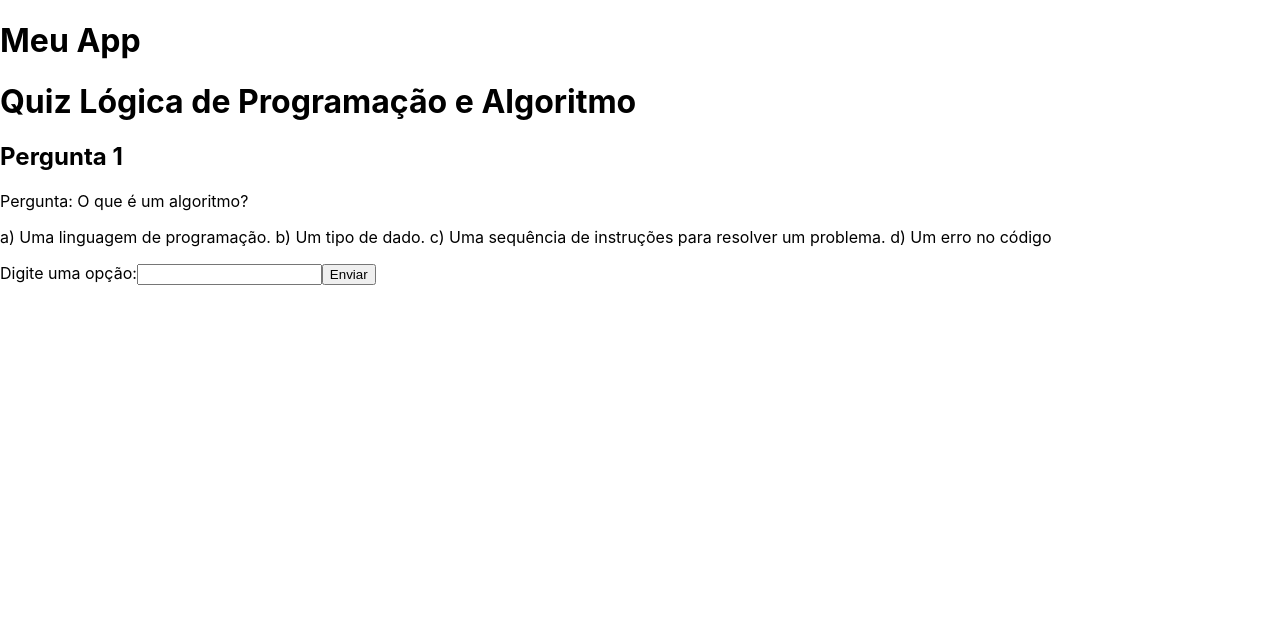
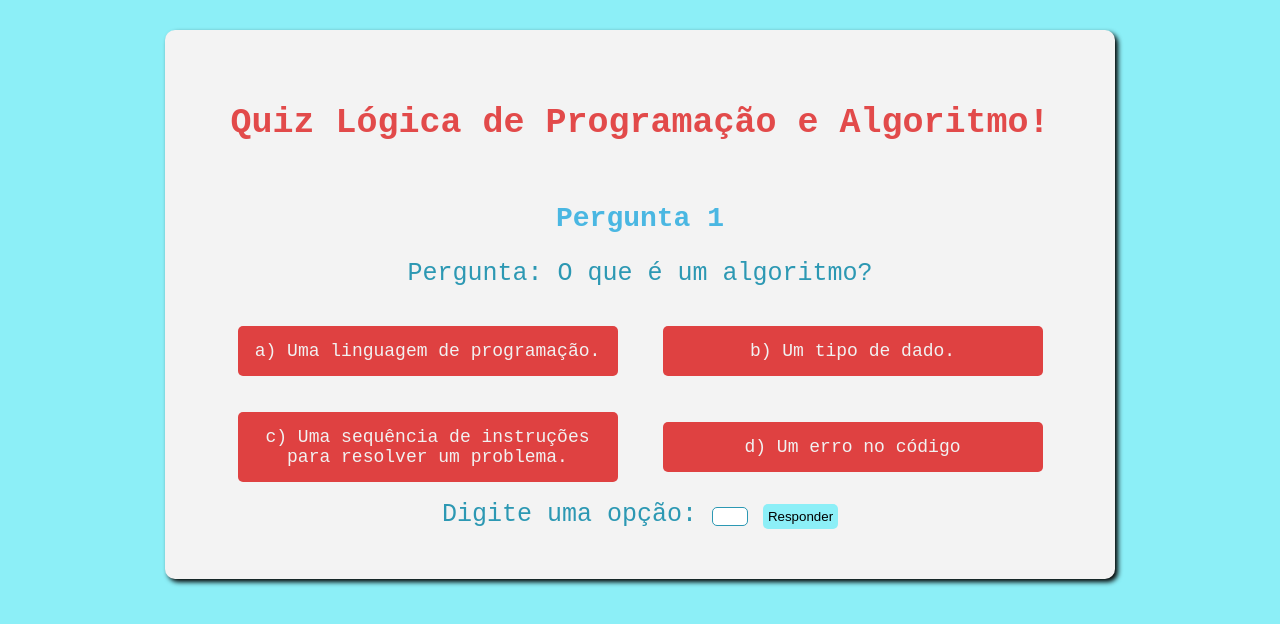
Before and after one commit to llucasvargas/quizJS, a React (Create React App) app in the folder quiz-programacao/: page / in a window 1280 px wide. Shown: the top 624 px of the page. Built offline with nearby package versions, Linux system fonts and the light colour scheme.

Commit message:
Quiz V 1.1 React

```diff
--- a/quiz-programacao/src/App.css
+++ b/quiz-programacao/src/App.css
@@ -0,0 +1,72 @@
+body {
+    margin: 0;
+    background-color: #8ceff7;
+    font-family: 'Courier New', Courier, monospace;
+}
+
+.container {
+    width: 850px;
+    margin: 30px auto;
+    text-align: center;
+    display: flex;
+    justify-content: center;
+    align-items: center;
+    background-color: #f3f3f3;
+    box-shadow: 3px 3px 5px;
+    border-radius: 10px;
+    padding: 50px;
+}
+
+.titulo {
+    font-size: 35px;
+    color: rgb(226, 74, 74);
+    margin-bottom: 60px;
+}
+
+.subTitulo {
+    font-size: 28px;
+    color: rgb(74, 183, 226);
+}
+
+.pergunta {
+    font-size: 25px;
+    color: rgb(44, 152, 179);
+    margin-bottom: 20px;
+}
+
+.opcoesContainer {
+    display: flex;
+    flex-flow: row wrap;
+    justify-content: space-around;
+    align-items: center;
+}
+
+.opcoes {
+    width: 350px;
+    background-color: rgb(223, 65, 65);
+    color: #f1f1f1;
+    border-radius: 5px;
+    padding: 15px;
+    font-size: 18px;
+}
+
+.resposta {
+    font-size: 25px;
+    color: rgb(44, 152, 179);
+    margin-right: 15px;
+}
+
+.input {
+    width: 30px;
+    margin-right: 15px;
+    border: 1px solid rgb(44, 152, 179);
+    border-radius: 5px;
+    text-align: center;
+}
+
+.button {
+    background-color: #8ceff7;
+    border: none;
+    padding: 5px;
+    border-radius: 5px;
+}
--- a/quiz-programacao/src/App.js
+++ b/quiz-programacao/src/App.js
@@ -1,10 +1,10 @@
 import React from 'react';
 import Quiz from './componentes/quiz';
+import './App.css';
 
 const App = () => {
   return (
     <div>
-      <h1>Meu App</h1>
       <Quiz />
     </div>
   );
--- a/quiz-programacao/src/componentes/quiz.js
+++ b/quiz-programacao/src/componentes/quiz.js
@@ -17,74 +17,68 @@ const Pergunta = () => {
 
   const opcoes = [
     {
-      id: 1, opcao:
-        `a) Uma linguagem de programação.
-        b) Um tipo de dado.
-        c) Uma sequência de instruções para resolver um problema.
-        d) Um erro no código`
+      id: 1, opcao1:
+        `a) Uma linguagem de programação.`,
+        opcao2: `b) Um tipo de dado.`,
+        opcao3: `c) Uma sequência de instruções para resolver um problema.`,
+        opcao4: `d) Um erro no código`
     },
     {
-      id: 2, opcao:
-        `a) Um resultado de uma expressão matemática.
-        b) Um laço de repetição.
-        c) Um local de armazenamento para dados.
-        d) Uma função pré-definida.`
+      id: 2, opcao1:
+      `a) Um resultado de uma expressão matemática.`,
+      opcao2: `b) Um laço de repetição.`,
+      opcao3: `c) Um local de armazenamento para dados.`,
+      opcao4: `d) Uma função pré-definida.`
     },
     {
-      id: 3, opcao:
-        `a) Uma estrutura condicional.
-        b) Uma função que retorna um valor.
-        c) Um tipo de dado.
-        d) Uma estrutura de controle para repetir um bloco de código.`
+      id: 3, opcao1:
+      `a) Uma estrutura condicional.`,
+      opcao2: `b) Uma função que retorna um valor.`,
+      opcao3: `c) Um tipo de dado.`,
+      opcao4: `d) Uma estrutura de controle para repetir um bloco de código.`
     },
     {
-      id: 4, opcao:
-        `a) Uma forma de declarar uma variável.
-        b) Um tipo de dado numérico.
-        c) Um bloco de código executado várias vezes.
-        d) Uma estrutura de controle que permite tomar decisões com base em condições.`
+      id: 4, opcao1:
+      `a) Uma forma de declarar uma variável.`,
+      opcao2: `b) Um tipo de dado numérico.`,
+      opcao3: `c) Um bloco de código executado várias vezes.`,
+      opcao4: `d) Uma estrutura de controle que permite tomar decisões com base em condições.`
     },
     {
-      id: 5, opcao:
-        `a) Um operador matemático.
-        b) Um tipo de dado.
-        c) Uma estrutura de controle para repetição.
-        d) Um bloco de código nomeado que executa uma tarefa específica.`
+      id: 5, opcao1: `a) Um operador matemático.`,
+      opcao2: `b) Um tipo de dado.`,
+      opcao3: `c) Uma estrutura de controle para repetição.`,
+      opcao4: `d) Um bloco de código nomeado que executa uma tarefa específica.`
     },
     {
-      id: 6, opcao:
-        `a) Uma função que chama a si mesma.
-        b) Um tipo de erro de sintaxe.
-        c) Uma estrutura de controle condicional.
-        d) Uma declaração para sair de um loop.`
+      id: 6, opcao1: `a) Uma função que chama a si mesma.`,
+      opcao2: `b) Um tipo de erro de sintaxe.`,
+      opcao3: `c) Uma forma de depuração de código.`,
+      opcao4: `d) Um operador de atribuição.`
     },
     {
-      id: 7, opcao:
-        `a) Um tipo de dado numérico.
-        b) Uma estrutura para armazenar dados de forma organizada.
-        c) Um operador de comparação.
-        d) Uma função pré-definida.`
+      id: 7, opcao1: `a) Um formato para impressão de resultados.`,
+      opcao2: `b) Uma forma de armazenar dados na memória.`,
+      opcao3: `c) Uma função que retorna um valor booleano.`,
+      opcao4: `d) Uma operação matemática.`
     },
     {
-      id: 8, opcao:
-        `a) Uma estrutura de dados para armazenar múltiplos valores.
-        b) Um operador de comparação.
-        c) Uma declaração para sair de um loop.
-        d) Uma função que retorna um valor.`
+      id: 8, opcao1: `a) Um comentário no código.`,
+      opcao2: `b) Uma forma de dividir o código em blocos.`,
+      opcao3: `c) Uma estrutura condicional.`,
+      opcao4: `d) Uma operação matemática.`
     },
     {
-      id: 9, opcao:
-        `a) A quantidade de memória utilizada por um programa.
-        b) O número de linhas de código em um programa.
-        c) A velocidade de execução de um programa.
-        d) A quantidade de operações executadas por um algoritmo em relação ao tamanho dos dados de entrada.`
+      id: 9, opcao1: `a) O número de linhas de código em um programa.`,
+      opcao2: `b) O tempo necessário para compilar um programa.`,
+      opcao3: `c) A quantidade de recursos que um algoritmo consome.`,
+      opcao4: `d) O número de funções em um programa.`
     },
     {
-      id: 10, opcao:
-        `a) Um processo de otimização de código.
-        b) Um método para verificar a validade de um algoritmo.
-        c) Uma técnica de programação orientada a objetos.
-        d) Um processo de identificar e corrigir erros em um programa.`
+      id: 10, opcao1: `a) A otimização de um algoritmo.`,
+      opcao2: `b) A documentação de um programa.`,
+      opcao3: `c) A execução passo a passo do código para encontrar e corrigir erros.`,
+      opcao4: `d) A análise de resultados de um programa.`
     }
   ];
 
@@ -106,16 +100,17 @@ const Pergunta = () => {
   const [acertos, setAcertos] = useState(0);
   const [erros, setErros] = useState(0);
   const [resposta, setResposta] = useState('');
-  const [segundaResposta, setSegundaResposta] = useState('');
+  //const [segundaResposta, setSegundaResposta] = useState('');
   const [mostrarSegundaPergunta, setMostrarSegundaPergunta] = useState(false);
+  //const [rendimento, setRendimento] = useState('')
 
   const handleRespostaChange = (event) => {
   setResposta(event.target.value);
   };
 
-  const handleSegundaRespostaChange = (event) => {
-  setSegundaResposta(event.target.value);
-  };
+  //const handleSegundaRespostaChange = (event) => {
+  //setSegundaResposta(event.target.value);
+  //};
 
   const handleFormSubmit = (event) => {
     event.preventDefault();
@@ -123,73 +118,84 @@ const Pergunta = () => {
     if (resposta === respostas[numeroQuestao - 1].opcao) {
       setPontuacaoTotal(pontuacaoTotal + 10);
       setAcertos(acertos + 1);
-      setNumeroQuestao(numeroQuestao + 1);
-      setMostrarSegundaPergunta(false);
     } else {
       setErros(erros + 1);
       setMostrarSegundaPergunta(true);
+      setResposta('');
+      return; // Não continua para a próxima pergunta
+    }
 
-      waitForSecondAnswer((isCorrect) => {
-        if (isCorrect) {
     setNumeroQuestao(numeroQuestao + 1);
+    setMostrarSegundaPergunta(false);
+    setResposta('');
+  };
+
+  const handleSegundaFormSubmit = (event) => {
+    event.preventDefault();
+
+    if (resposta === respostas[numeroQuestao - 1].opcao) {
       setPontuacaoTotal(pontuacaoTotal + 5);
-          setMostrarSegundaPergunta(false);
+      setAcertos(acertos + 1);
     } else {
       setErros(erros + 1);
-          setMostrarSegundaPergunta(false)
     }
-      });
-    }
-    setResposta('')
-    setSegundaResposta('')
+
+    setNumeroQuestao(numeroQuestao + 1);
+    setMostrarSegundaPergunta(false);
+    setResposta('');
   };
 
-  const waitForSecondAnswer = (callback) => {
-    const checkAnswerInterval = setInterval(() => {
-      if (segundaResposta === respostas[numeroQuestao - 1].opcao) {
-        clearInterval(checkAnswerInterval);
-        callback(true);
-        setMostrarSegundaPergunta(false);
-      }
-    }, 100);
-  };
+  //const nota = () => {
+  //  if (pontuacaoTotal === 100) {
+  //    setRendimento('Excelente!')
+  //} else if (pontuacaoTotal >= 75) {
+  //  setRendimento('Otimo!')
+  //} else if (pontuacaoTotal >= 50) {
+  //  setRendimento('Bom!')
+  //} else if (pontuacaoTotal >= 25) {
+  //  setRendimento('Regular!')
+  //} else {
+  //  setRendimento('Pessimo!')
+  //}
+
+  //}
 
   return (
-  <div>
+    <div className='container'>
       {numeroQuestao <= perguntas.length ? (
-      <form onSubmit={handleFormSubmit}>
-        <h1>Quiz Lógica de Programação e Algoritmo</h1>
-        <h2>Pergunta {numeroQuestao}</h2>
-        <p>{perguntas[numeroQuestao - 1].pergunta}</p>
-        <p>{opcoes[numeroQuestao - 1].opcao}</p>
-        <label htmlFor="resposta">Digite uma opção:</label>
-        <input
+        <form onSubmit={mostrarSegundaPergunta ? handleSegundaFormSubmit : handleFormSubmit}>
+          <h1 className='titulo'>Quiz Lógica de Programação e Algoritmo!</h1>
+          <h2 className='subTitulo'>Pergunta {numeroQuestao}</h2>
+          <p className='pergunta'>{perguntas[numeroQuestao - 1].pergunta}</p>
+          <div className='opcoesContainer'>
+            <p className='opcoes'>{opcoes[numeroQuestao - 1].opcao1}</p>
+            <p className='opcoes'>{opcoes[numeroQuestao - 1].opcao2}</p>
+            <p className='opcoes'>{opcoes[numeroQuestao - 1].opcao3}</p>
+            <p className='opcoes'>{opcoes[numeroQuestao - 1].opcao4}</p>
+          </div>
+          <label htmlFor="resposta" className='resposta'>Digite uma opção:</label>
+          <input className='input'
             type="text"
             id="resposta"
             value={resposta}
             onChange={handleRespostaChange}
           />
           {mostrarSegundaPergunta && (
-          <>
-            <h3>Tente novamente! Vale 5 pontos.</h3>
-            <p>{perguntas[numeroQuestao - 1].pergunta}</p>
-            <p>{opcoes[numeroQuestao - 1].opcao}</p>
-            <label htmlFor="segundaResposta">Digite uma opção:</label>
-            <input
-              type="text"
-              id="segundaResposta"
-              value={segundaResposta}
-              onChange={handleSegundaRespostaChange}
-            />
-          </>
+            <div>
+              <h3 className='subTitulo'>Tente novamente! Vale 5 pontos.</h3>
+              <button className='button' type="submit">Responder</button>
+            </div>
           )}
-        <button type="submit">Enviar</button>
+          {!mostrarSegundaPergunta && (
+            <button className='button' type="submit">Responder</button>
+          )}
         </form>
       ) : (
         <div>
           <h1>Resultado do Quiz</h1>
-        <p>Pontuação: {pontuacaoTotal}</p>
-        <p>Você acertou: {acertos} vezes e errou: {erros} vezes.</p>
+          <p>Pontuação Total: {pontuacaoTotal}</p>
+          <p>Acertos: {acertos}</p>
+          <p>Erros: {erros}</p>
         </div>
       )}
     </div>
```
Lines whose indentation alone changed are shown as unchanged.
